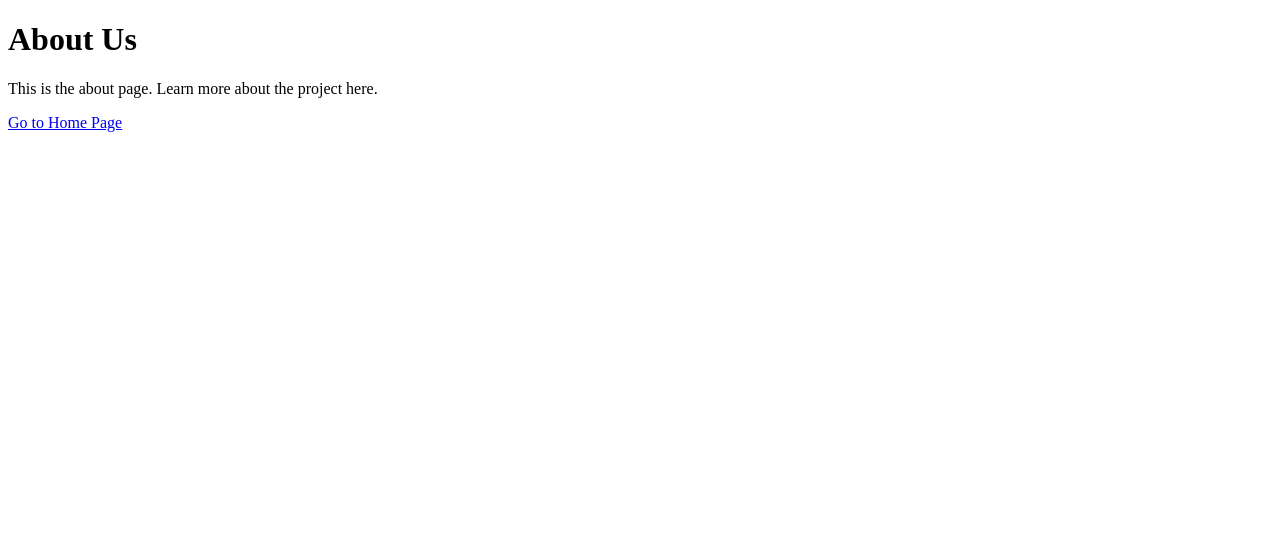
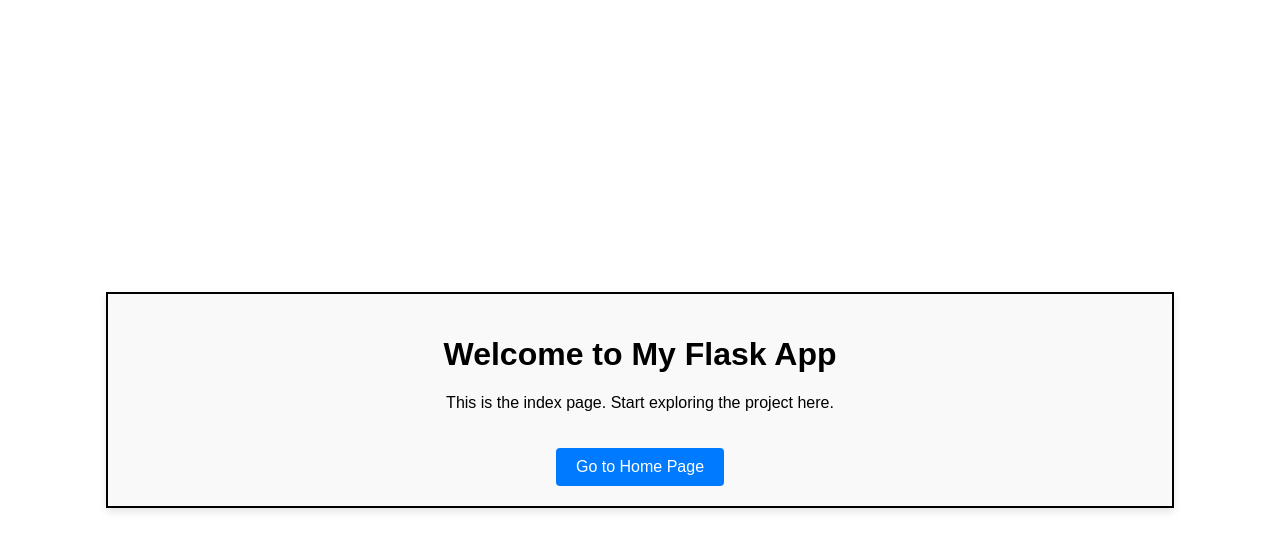
Before and after one commit to LokadithyaM/P1, a Flask app: page / in a window 1280 px wide. Shown: the top 551 px of the page. Run offline with Flask 2, Linux system fonts and the light colour scheme.

Commit message:
Update index.html

```diff
--- a/app/templates/index.html
+++ b/app/templates/index.html
@@ -3,11 +3,49 @@
 <head>
     <meta charset="UTF-8">
     <meta name="viewport" content="width=device-width, initial-scale=1.0">
-    <title>About - My Flask App</title>
+    <title>Index - My Flask App</title>
+    <style>
+        body {
+            margin: 0;
+            padding: 0;
+            display: flex;
+            justify-content: center;
+            align-items: center;
+            height: 100vh;
+            box-sizing: border-box;
+            font-family: Arial, sans-serif;
+        }
+        .container {
+            width: 80%;
+            max-width: 1200px;
+            border: 2px solid black;
+            padding: 20px;
+            box-shadow: 0 4px 8px rgba(0, 0, 0, 0.1);
+            background-color: #f9f9f9;
+            text-align: center;
+        }
+        .button {
+            display: inline-block;
+            padding: 10px 20px;
+            margin-top: 20px;
+            font-size: 16px;
+            color: #fff;
+            background-color: #007bff;
+            border: none;
+            border-radius: 4px;
+            cursor: pointer;
+            text-decoration: none;
+        }
+        .button:hover {
+            background-color: #0056b3;
+        }
+    </style>
 </head>
 <body>
-    <h1>About Us</h1>
-    <p>This is the about page. Learn more about the project here.</p>
-    <a href="/">Go to Home Page</a>
+    <div class="container">
+        <h1>Welcome to My Flask App</h1>
+        <p>This is the index page. Start exploring the project here.</p>
+        <a href="/" class="button">Go to Home Page</a>
+    </div>
 </body>
 </html>
```
